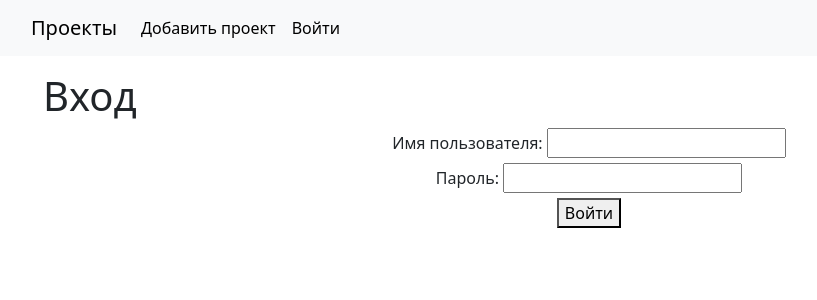
After one commit to mirsaidislamov/issue_tracker, a Django app: page /accounts/login in a window 1280 px wide. The commit adds this page. Shown: the top 300 px of the page, without its empty margins (51-868 px from the left). Run offline with Django 5.2, Linux system fonts and the light colour scheme.

Commit message:
Добавил вход в систему

```diff
--- /dev/null
+++ b/accounts/templates/login.html
@@ -0,0 +1,24 @@
+{% extends 'base.html' %}
+
+{% block title %}Вход{% endblock %}
+
+{% block content %}
+    <div class="container">
+        <h1>Вход</h1>
+        <form action="" method="post" class="text-center">
+            {% csrf_token %}
+            {% if has_error %}
+                <p class="form-error">Неверное имя пользователя или пароль.</p>
+            {% endif %}
+            <div class="form-group">
+                <label for="username" class="form-label">Имя пользователя:</label>
+                <input type="text" name="username" id="username">
+            </div>
+            <div class="form-group">
+                <label for="password" class="form-label">Пароль:</label>
+                <input type="password" name="password" id="password">
+            </div>
+            <button type="submit">Войти</button>
+        </form>
+    </div>
+{% endblock %}
--- a/accounts/urls.py
+++ b/accounts/urls.py
@@ -0,0 +1,9 @@
+from django.urls import path
+from django.contrib.auth.views import LoginView, LogoutView
+
+app_name = 'accounts'
+
+urlpatterns = [
+    path('login', LoginView.as_view(template_name='login.html'), name='login'),
+    path('logout', LogoutView.as_view(), name='logout'),
+]
--- a/issue_tracker/settings.py
+++ b/issue_tracker/settings.py
@@ -123,3 +123,7 @@ STATIC_URL = 'static/'
 # https://docs.djangoproject.com/en/5.2/ref/settings/#default-auto-field
 
 DEFAULT_AUTO_FIELD = 'django.db.models.BigAutoField'
+
+LOGIN_REDIRECT_URL = 'webapp:project_list'
+
+LOGOUT_REDIRECT_URL = 'webapp:project_list'
--- a/issue_tracker/urls.py
+++ b/issue_tracker/urls.py
@@ -20,4 +20,5 @@ from django.urls import path, include
 urlpatterns = [
     path('admin/', admin.site.urls),
     path('', include('webapp.urls')),
+    path('accounts/', include('accounts.urls')),
 ]
--- a/webapp/templates/base.html
+++ b/webapp/templates/base.html
@@ -17,13 +17,21 @@
         <div class="collapse navbar-collapse" id="navbarNavAltMarkup">
           <div class="navbar-nav">
             <a class="nav-link active" aria-current="page" href="{% url 'webapp:project_create' %}">Добавить проект</a>
+            {% if request.user.is_authenticated %}
+                <form method="POST" action="{% url 'accounts:logout' %}">
+                    {% csrf_token %}
+                    <button type="submit" class="nav-link active">Выйти</button>
+                </form>
+            {% else %}
+                <a class="nav-link active" aria-current="page" href="{% url 'accounts:login' %}">Войти</a>
+            {% endif %}
           </div>
         </div>
       </div>
     </nav>
     <div class="container">
         {% block content %}
-    {% endblock %}
+        {% endblock %}
     </div>
 <script src="https://cdn.jsdelivr.net/npm/@popperjs/core@2.11.8/dist/umd/popper.min.js" integrity="sha384-I7E8VVD/ismYTF4hNIPjVp/Zjvgyol6VFvRkX/vR+Vc4jQkC+hVqc2pM8ODewa9r" crossorigin="anonymous"></script>
 <script src="https://cdn.jsdelivr.net/npm/bootstrap@5.3.8/dist/js/bootstrap.min.js" integrity="sha384-G/EV+4j2dNv+tEPo3++6LCgdCROaejBqfUeNjuKAiuXbjrxilcCdDz6ZAVfHWe1Y" crossorigin="anonymous"></script>
```
